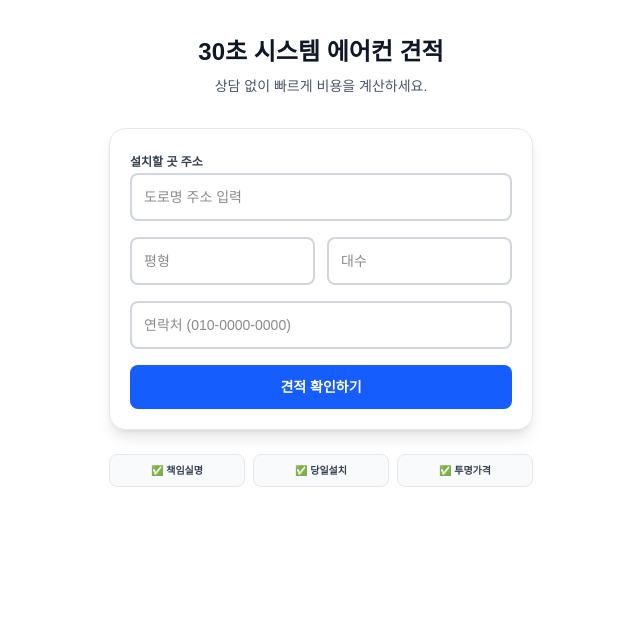
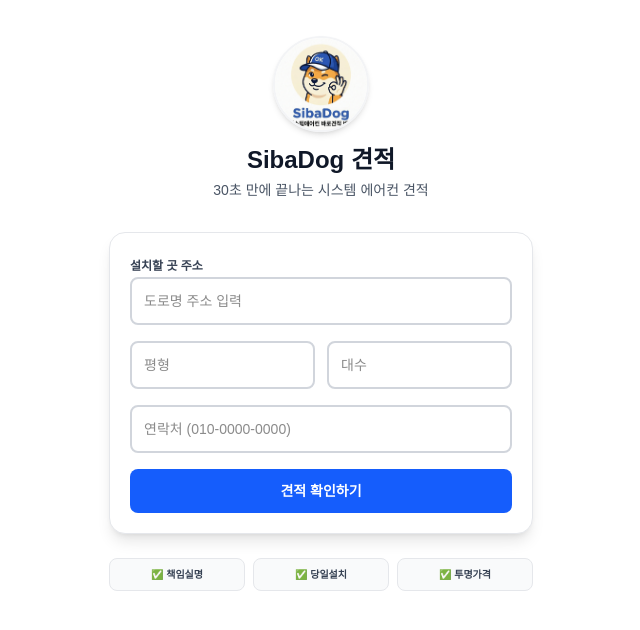
Before and after one commit to adsfasfadsfa/aircon-landing, a Next.js app: page / in a window 1280 px wide. Shown: the top 630 px of the page, without its empty margins (319-959 px from the left). Built offline with nearby package versions, Linux system fonts and the light colour scheme.

Commit message:
add sibadog logo to header

```diff
--- a/app/page.tsx
+++ b/app/page.tsx
@@ -6,13 +6,23 @@
   const [formData, setFormData] = useState({ address: '', area: '', count: '', phone: '' });
 
   return (
+
     <div className="max-w-md mx-auto p-3 space-y-6 bg-white min-h-screen">
-      <header className="text-center pt-6 pb-2">
-        <h1 className="text-2xl font-extrabold text-gray-900 mb-2">30초 시스템 에어컨 견적</h1>
-        <p className="text-sm text-gray-600">상담 없이 빠르게 비용을 계산하세요.</p>
+      {/* 수정된 헤더 영역 */}
+      <header className="flex flex-col items-center pt-6 pb-2 space-y-3">
+        <div className="w-24 h-24 rounded-full overflow-hidden shadow-md border-2 border-gray-100">
+          <img src="/logo.png" alt="SibaDog 로고" className="w-full h-full object-cover" />
+        </div>
+        <div className="text-center">
+          <h1 className="text-2xl font-extrabold text-gray-900 mb-1">SibaDog 견적</h1>
+          <p className="text-sm text-gray-600">30초 만에 끝나는 시스템 에어컨 견적</p>
+        </div>
       </header>
 
+      {/* ... (아래 폼 내용은 그대로 두세요) */}
       <section className="bg-white p-5 rounded-2xl shadow-lg border border-gray-200">
+        {/* ... */}
+
         <form
           action="https://api.web3forms.com/submit"
           method="POST"
```
Also changed, not shown: public/logo.png (added).
